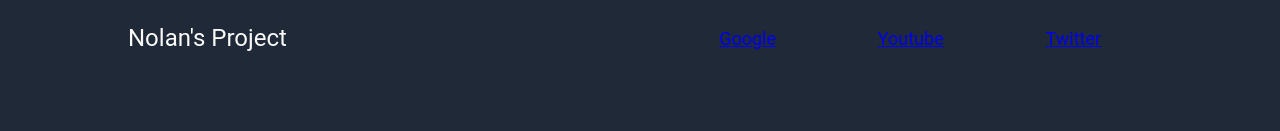
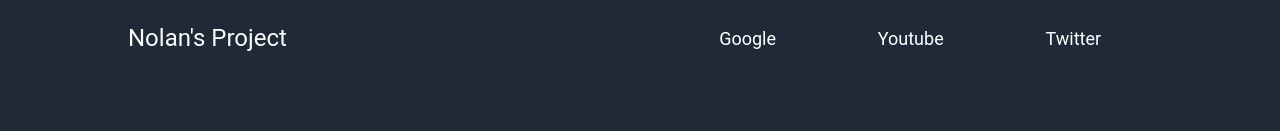
Before and after one commit to NolanDowdle/odin-landing-page, a plain HTML site: page index.html in a window 1280 px wide. Shown: the top 131 px of the page. Drawn offline with Linux system fonts and the light colour scheme.

Commit message:
fixed the header links to correct color and remove underline

```diff
--- a/index.html
+++ b/index.html
@@ -18,18 +18,18 @@
             </div>
             <!--Left align logo, right alight links-->
             <div class="header-links">
-                <p class="hero-secondary-text"><a href="https://www.google.com">Google</a></p>
-                <p class="hero-secondary-text"><a href="https://www.youtube.com">Youtube</a></p>
-                <p class="hero-secondary-text"><a href="https://www.twitter.com">Twitter</a></p>
+                <p class="hero-secondary-text"><a href="https://www.google.com" style="color: white; text-decoration: none;">Google</a></p>
+                <p class="hero-secondary-text"><a href="https://www.youtube.com" style="color:white; text-decoration: none;">Youtube</a></p>
+                <p class="hero-secondary-text"><a href="https://www.twitter.com" style="color:white; text-decoration: none;">Twitter</a></p>
             </div>
         </div>
         <div class="header-container1">
             <div class="header-container2">
                 <!--This website is awesome-->
-                <div class="inherit">
+                <div>
                     <p class="hero-main-text">This website is awesome</p>
                 </div>
-                <div class="inherit">
+                <div>
                     <p class="hero-secondary-text">This website has some subtext that goes here under
                     the main title. It's a smaller font and the color is lower contrast.
                     </p>
```
